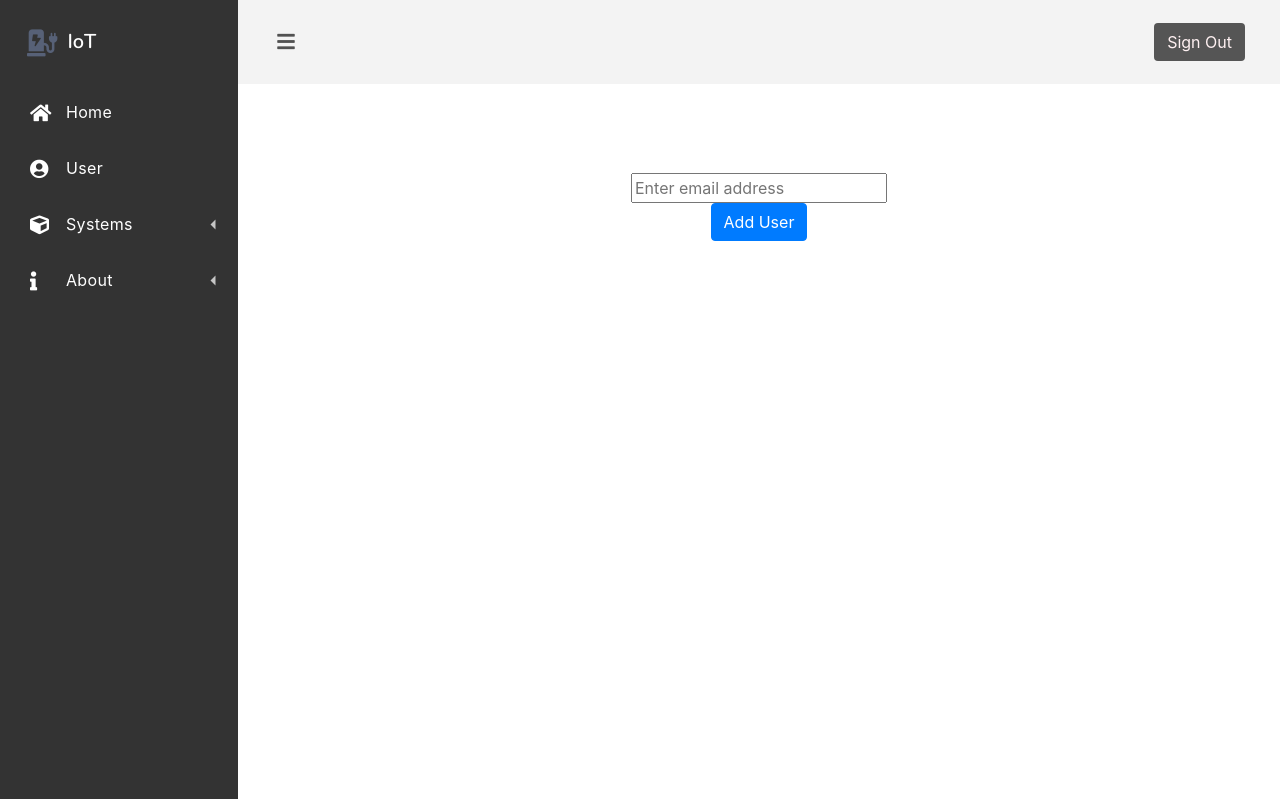
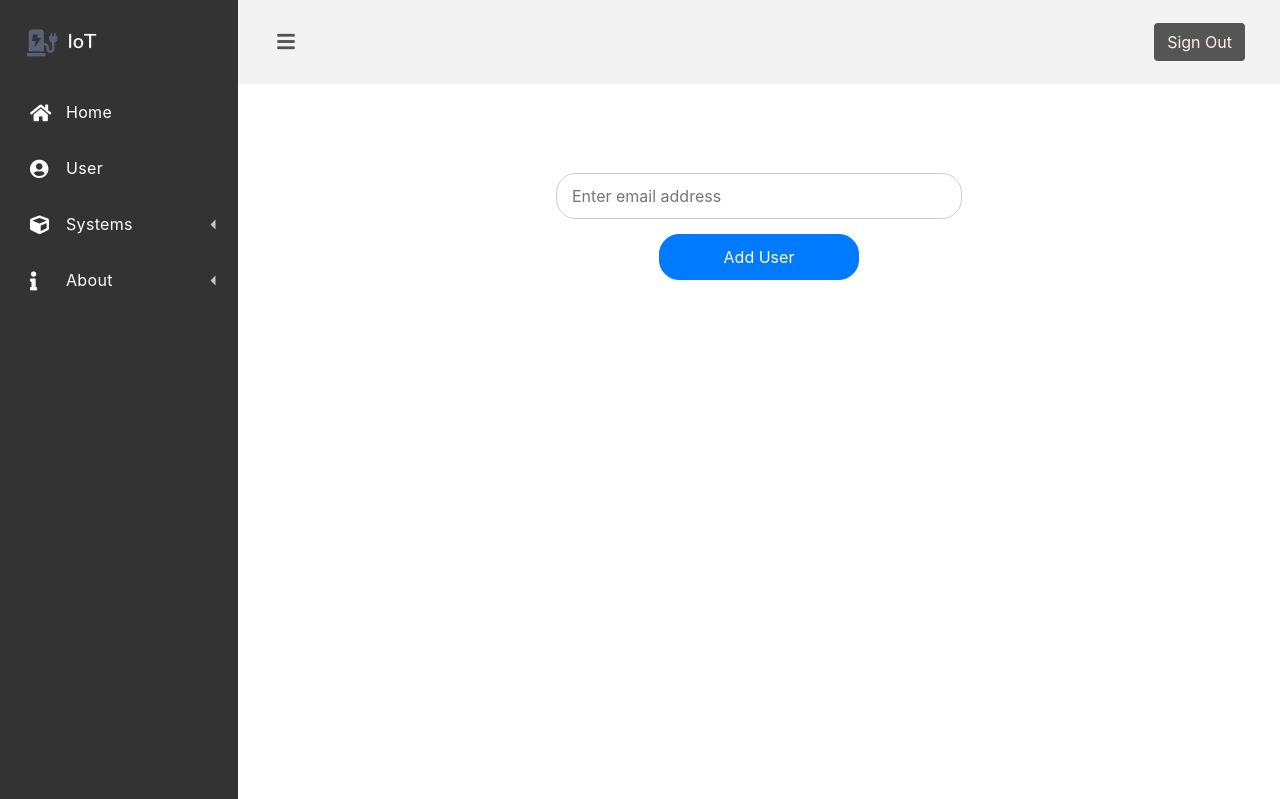
Before and after one commit to maximmuss699/IIS, a Symfony app: template templates/assign_users_to_system/index.html.twig in a window 1280 px wide. Shown: the top 799 px of the page. Run offline with Twig, Linux system fonts and the light colour scheme; the template is opened without the code that fills it, so the values that code supplies are empty; some libraries are stand-ins or nearby versions.

Commit message:
add user styling

```diff
--- a/templates/assign_users_to_system/index.html.twig
+++ b/templates/assign_users_to_system/index.html.twig
@@ -23,6 +23,42 @@
     <style>
         .example-wrapper { margin: 1em auto; max-width: 800px; width: 95%; font: 18px/1.5 sans-serif; }
         .example-wrapper code { background: #F5F5F5; padding: 2px 6px; }
+        .input-container {
+            display: flex;
+            flex-direction: column;
+            align-items: center;
+        }
+
+        .rounded-input {
+            width: 100%;
+            margin-bottom: 15px;
+        }
+
+        .rounded-input input[type="email"] {
+            width: 100%;
+            padding: 10px 15px;
+            border-radius: 20px;
+            border: 1px solid #ccc;
+            font-size: 16px;
+            box-sizing: border-box;
+            outline: none;
+        }
+
+        .button-container {
+            width: 100%;
+            display: flex;
+            justify-content: center;
+        }
+
+        button.btn-primary {
+            width: 100%;
+            max-width: 200px; /* Adjust button max-width as needed */
+            border-radius: 20px;
+            padding: 10px;
+            font-size: 16px;
+            cursor: pointer;
+        }
+
     </style>
     <div class="dash">
         <div class="dash-nav dash-nav-dark">
@@ -112,13 +148,22 @@
                             <div id="user-already-added" style="color: red; display: none;">
                                 User is already in the system.
                             </div>
-
-                            <section class="p-4 text-center w-100">
-                                <div class="rounded-input">
-                                    <input type="email" name="email" id="email" placeholder="Enter email address" required>
+                            <div class="container">
+                                <div class="row justify-content-center">
+                                    <div class="col-md-6">
+                                        <section class="p-4">
+                                            <div class="input-container">
+                                                <div class="rounded-input">
+                                                    <input type="email" name="email" id="email" placeholder="Enter email address" required>
+                                                </div>
+                                                <div class="button-container">
+                                                    <button type="submit" class="btn btn-primary">Add User</button>
+                                                </div>
+                                            </div>
+                                        </section>
+                                    </div>
                                 </div>
-                                <button type="submit" class="btn btn-primary">Add User</button>
-                            </section>
+                            </div>
                         </form>
                     </div>
                 </div>
```
